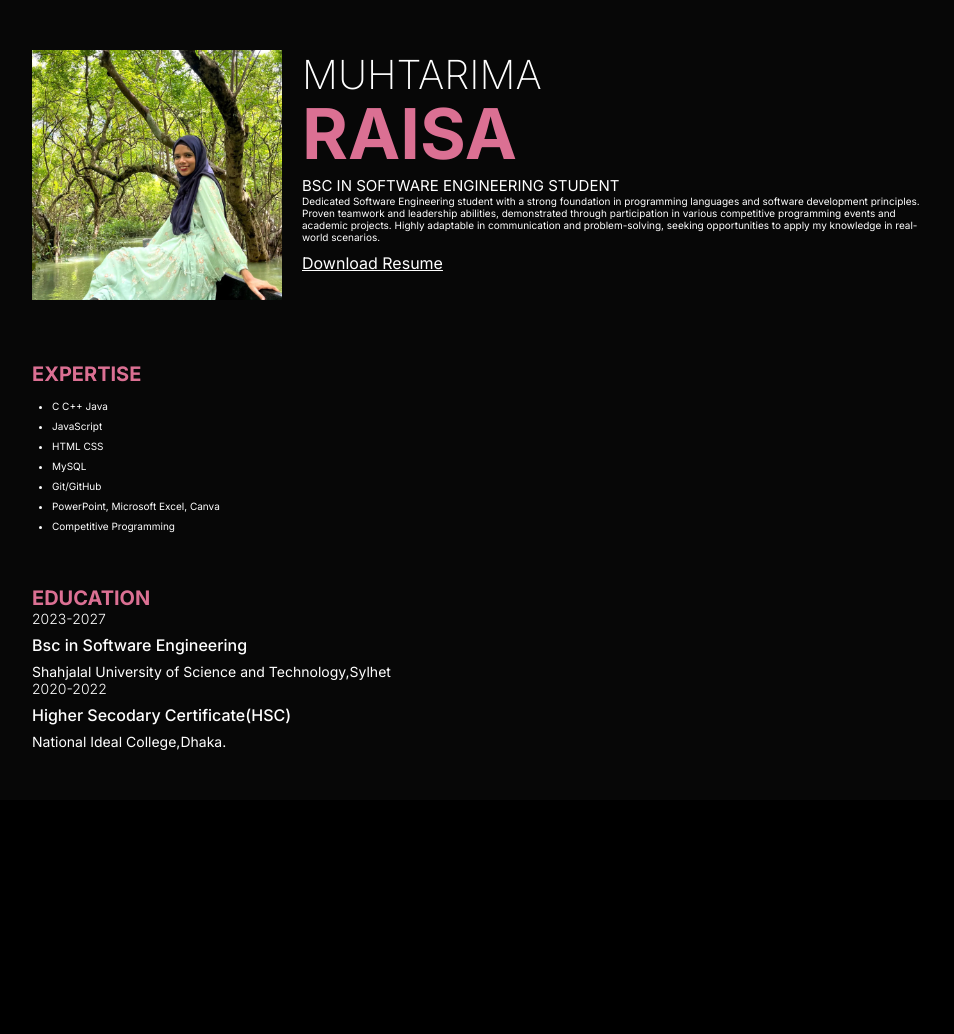
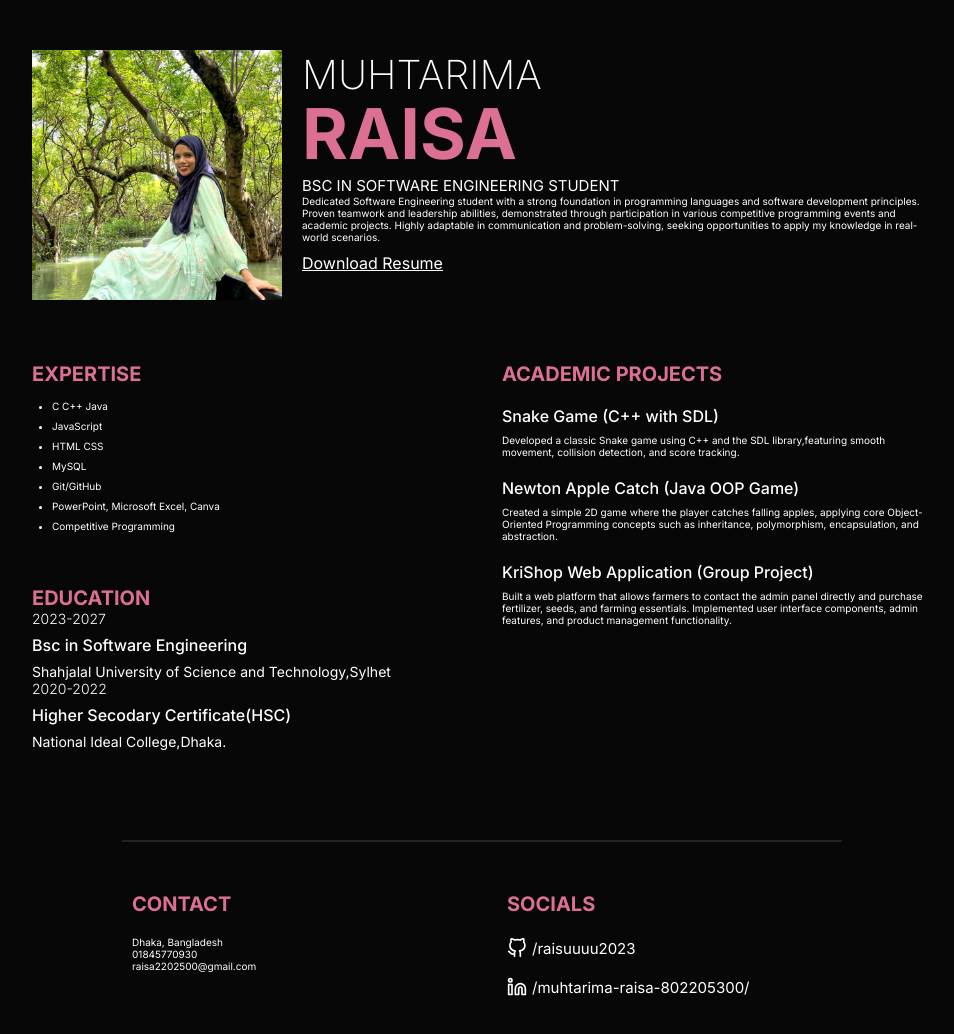
Before and after one commit to raisuuuu2023/OnePageCV, a plain HTML site: page index.html in a window 1280 px wide. Shown: the whole page, without its empty margins (158-1112 px from the left). Before the commit the page ends 800 px from the top, so only its background shows below. Drawn offline with nearby package versions, Linux system fonts and the light colour scheme.

Commit message:
academic projects,contact,socials

```diff
--- a/index.html
+++ b/index.html
@@ -4,6 +4,7 @@
     <meta charset="UTF-8">
     <meta name="viewport" content="width=device-width, initial-scale=1.0">
     <title>Resume</title>
+    <script src="https://unpkg.com/feather-icons"></script>
     <link rel="stylesheet" href="style.css">
 </head>
 <body>
@@ -59,6 +60,76 @@
                 </div>
             </div>
         </div>
+        <div class="group2">
+            <div class="project">
+                <h3 class="title">Academic Projects</h3>
+                <div class="project_item">
+                    <h4 class="item_title">Snake Game (C++ with SDL)</h4>
+                    <p class="description">
+                        Developed a classic Snake game using
+                        C++ and the SDL library,featuring
+                        smooth movement, collision detection,
+                        and score tracking.
+                    </p>
+                </div>
+                <div class="project_item">
+                    <h4 class="item_title">Newton Apple Catch (Java OOP Game)</h4>
+                    <p class="description">
+                       Created a simple 2D game where
+                       the player catches falling apples,
+                       applying core Object-Oriented
+                       Programming concepts such as
+                       inheritance, polymorphism,
+                       encapsulation, and abstraction.
+                    </p>
+                </div>
+                <div class="project_item">
+                    <h4 class="item_title">KriShop Web Application (Group Project)</h4>
+                    <p class="description">
+                        Built a web platform that allows
+                        farmers to contact the admin panel
+                        directly and purchase fertilizer,
+                        seeds, and farming essentials.
+                        Implemented user interface
+                        components, admin features, and
+                        product management functionality.
+                    </p>
+                </div>
+            </div>
+        </div>
+        <hr>
+        <div class="group3">
+            <div class="contact">
+                <h3 class="title">Contact</h3>
+                <div class="contact_info">
+                    <p class="description">
+                        Dhaka, Bangladesh
+                    </p>
+                    <p class="description">
+                        01845770930
+                    </p>
+                    <p class="description">
+                        raisa2202500@gmail.com
+                    </p>
+                </div>
+            </div>
+            <div class="social">
+                <h3 class="title">Socials</h3>
+                <div class="social_items">
+                    <a href="#" target="_b" class="social_item">
+                        <i data-feather="github"></i>
+                        <span>/raisuuuu2023</span>
+                    </a>
+                    <a href="#" target="_blank" class="social_item">
+                        <i data-feather="linkedin"></i>
+                        <span>/muhtarima-raisa-802205300/</span>
+                    </a>
+                </div>
+            </div>
+        </div>
     </div>
+    <script>
+        feather.replace()
+    </script>
 </body>
 </html>
--- a/style.css
+++ b/style.css
@@ -67,10 +67,31 @@ font-weight: 400;
     grid-column: 1/-1;
     margin-bottom: 2rem;
 }
-.group1{
+.group1,
+.group2{
     display: flex;
     flex-direction: column;
     gap: 5rem;
+}
+.group3{
+    max-width: 700px;
+    width: 100%;
+    margin: 0 auto;
+    grid-column: 1/-1;
+    display: flex;
+    flex-direction: row;
+    gap: 5rem;
+}
+.group3 > div{
+    flex: 1;
+}
+@media only screen and (max-width: 768px){
+    .profile{
+        margin-bottom: 0;
+    }
+    .group3{
+        flex-direction: column;
+    }
 }
 .profile_container{
     display: flex;
@@ -108,8 +129,48 @@ font-weight: 400;
 .downloadBtn:hover{
     color: palevioletred;
 }
+@media only screen and(max-width: 768px){
+    .profile_container{
+        flex-direction: column;
+    }
+}
 .skills_list{
     margin-top: 1rem;
     margin-left: 2rem;
     line-height: 2;
 }
+.project_item{
+    margin-top: 2rem;
+}
+.contact_info{
+    margin-top: 2rem;
+}
+.social_items{
+    margin-top: 2rem;
+}
+.social_item{
+    margin-top: 1.5rem;
+    font-size: 1.5rem;
+    display: flex;
+    gap: 0.5rem;
+    align-items: center;
+    justify-content: flex-start;
+    color: white;
+}
+.social_item svg{
+    width: 2rem;
+}
+hr{
+    grid-column: 1/-1;
+    width: 80%;
+    margin: 0 auto;
+    margin-top: 5rem;
+    margin-bottom: 1rem;
+    border: none;
+    border-top: 2px solid rgba(128, 128, 128, 0.229);
+}
+@media only screen and(max-width: 768px){
+    hr{
+        margin: 0 auto;
+    }
+}
```
